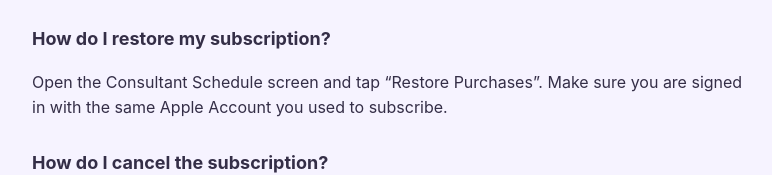
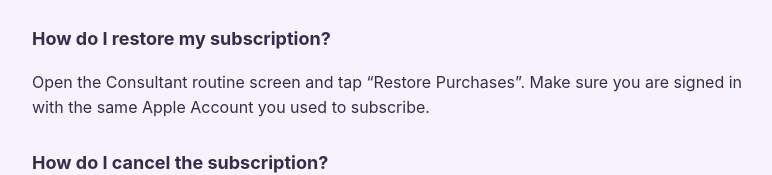
Before and after one commit to MariaGold/sleepbro, a plain HTML site: page index.html in a window 1280 px wide. Shown: the part 343-518 px from the top of the page, without its empty margins (248-1020 px from the left). Drawn offline with Linux system fonts and the light colour scheme.

Commit message:
Add files via upload

```diff
--- a/index.html
+++ b/index.html
@@ -25,7 +25,7 @@
 <h2>Where is my data?</h2>
 <p>Only on your phone. Sleep Bro has no accounts and no servers. To move the diary to a new phone, tap “Save a backup” in Settings → Backup, then “Restore from backup” on the new phone.</p>
 <h2>How do I restore my subscription?</h2>
-<p>Open the Consultant Schedule screen and tap “Restore Purchases”. Make sure you are signed in with the same Apple Account you used to subscribe.</p>
+<p>Open the Consultant routine screen and tap “Restore Purchases”. Make sure you are signed in with the same Apple Account you used to subscribe.</p>
 <h2>How do I cancel the subscription?</h2>
 <p>On your iPhone: Settings → your name → Subscriptions → Sleep Bro. Your diary and your own plan stay after the subscription ends — only the age-based recommendations switch off.</p>
 <h2>Is this medical advice?</h2>
```
